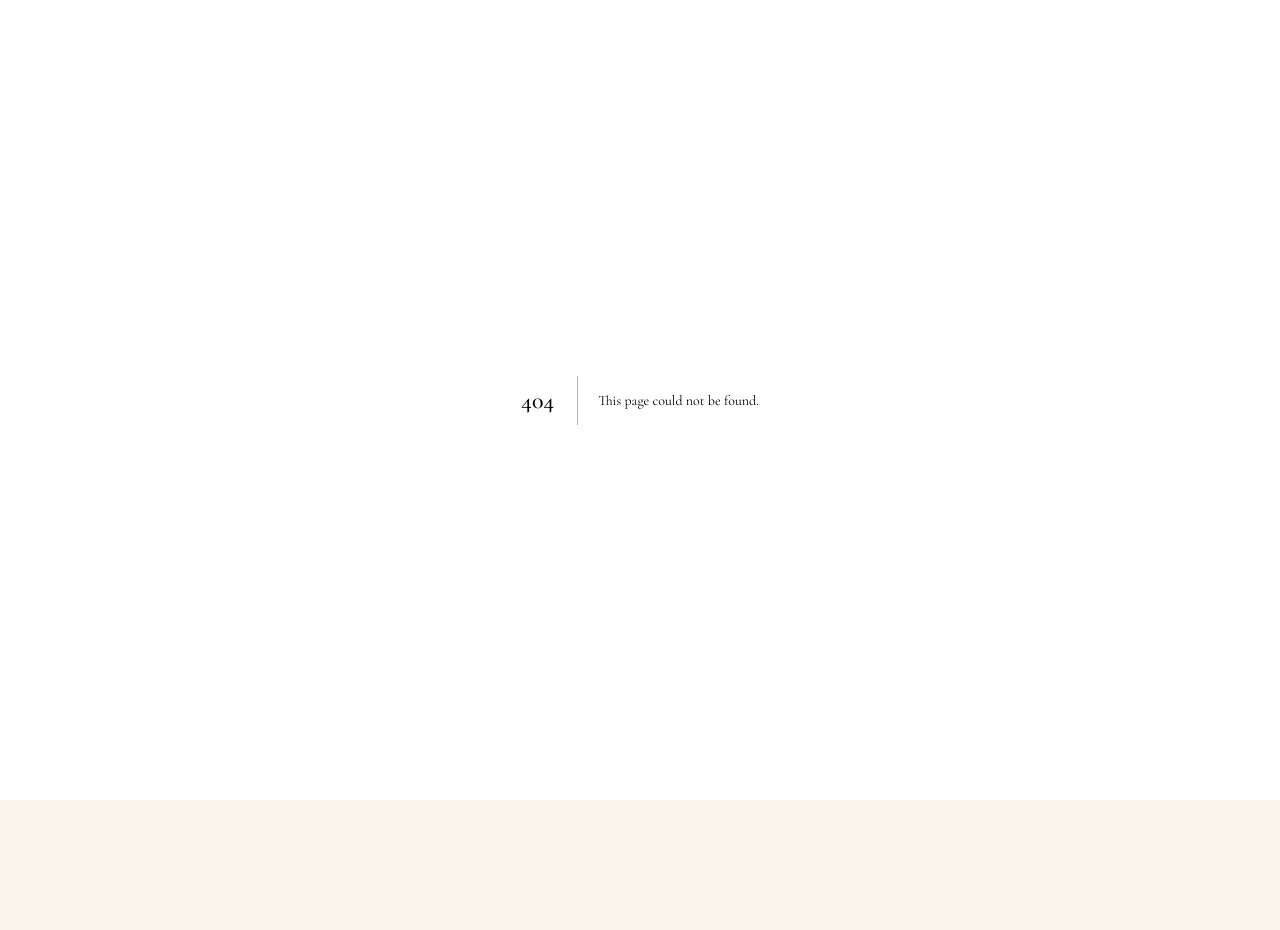
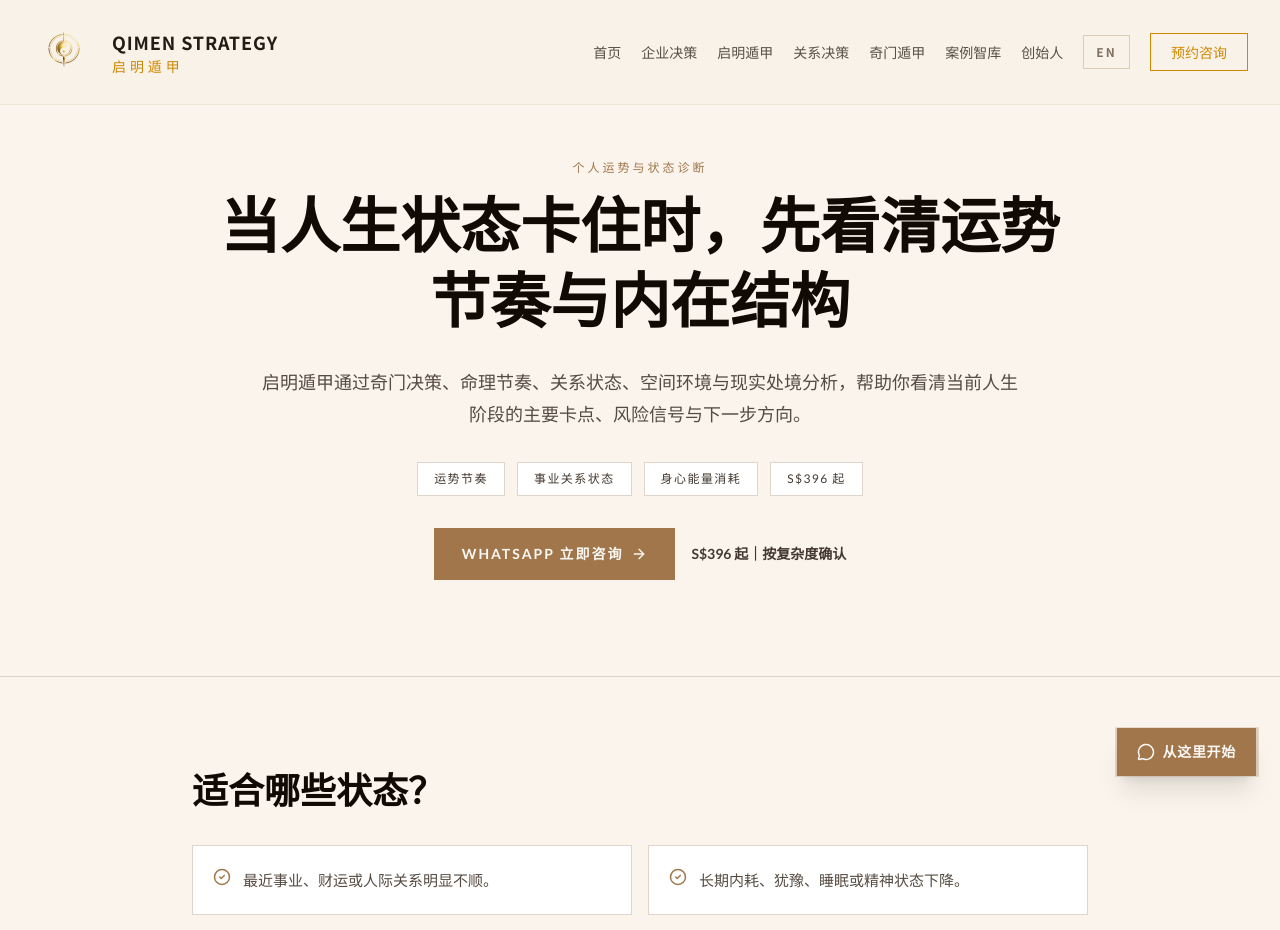
Before and after one commit to BODHIWONG/qmfeng-website, a Next.js app: page /personal-life-state-diagnostic in a window 1280 px wide. Before the commit this address had no page. Shown: the top 930 px of the page. Before the commit the page ends 800 px from the top, so only its background shows below. Built offline with nearby package versions, Linux system fonts and the light colour scheme.

Commit message:
Add personal life-state diagnostic page

```diff
--- /dev/null
+++ b/app/personal-life-state-diagnostic/page.tsx
@@ -0,0 +1,122 @@
+import type { Metadata } from "next";
+import { LanguageProvider } from "@/contexts/language-context";
+import ServiceDetailTemplate, { type ServicePageContent } from "@/components/service-detail-template";
+
+export const metadata: Metadata = {
+  title: "个人运势与状态诊断｜Personal Life-State Diagnostic Singapore",
+  description:
+    "Personal Luck and Life-State Diagnostic by Qimen Strategy Singapore. A private advisory review for personal momentum, career direction, relationship patterns, energy state and next-step decisions. This is not medical diagnosis.",
+  keywords: [
+    "Personal Luck Diagnostic Singapore",
+    "Life State Diagnostic Singapore",
+    "Qimen personal consultation Singapore",
+    "个人运势诊断",
+    "人生状态诊断",
+    "启明遁甲",
+    "Qimen Strategy Singapore",
+  ],
+  alternates: {
+    canonical: "https://www.qmfeng.com/personal-life-state-diagnostic",
+  },
+  openGraph: {
+    title: "Personal Luck & Life-State Diagnostic | Qimen Strategy Singapore",
+    description:
+      "Clarify personal momentum, career direction, relationship patterns, energy state and next-step decisions through Qimen Strategy advisory.",
+    url: "https://www.qmfeng.com/personal-life-state-diagnostic",
+    type: "website",
+  },
+};
+
+const content: ServicePageContent = {
+  badgeZh: "个人运势与状态诊断",
+  badgeEn: "Personal Luck & Life-State Diagnostic",
+  pageTitleZh: "个人运势与状态诊断",
+  pageTitleEn: "Personal Luck & Life-State Diagnostic",
+  heroTitleZh: "当人生状态卡住时，先看清运势节奏与内在结构",
+  heroTitleEn: "When life feels stuck, first clarify your momentum and inner structure",
+  heroSubtitleZh:
+    "启明遁甲通过奇门决策、命理节奏、关系状态、空间环境与现实处境分析，帮助你看清当前人生阶段的主要卡点、风险信号与下一步方向。",
+  heroSubtitleEn:
+    "Qimen Strategy reviews personal momentum, timing, relationship patterns, environment and real-life context to clarify current blocks, risk signals and the next practical direction.",
+  trustPointsZh: ["运势节奏", "事业关系状态", "身心能量消耗", "S$396 起"],
+  trustPointsEn: ["Life Momentum", "Career & Relationship State", "Energy Drain Review", "From S$396"],
+  priceZh: "S$396 起｜按复杂度确认",
+  priceEn: "From S$396 · Scope-Based Pricing",
+  symptomsTitleZh: "适合哪些状态？",
+  symptomsTitleEn: "Which situations is this for?",
+  symptomsZh: [
+    "最近事业、财运或人际关系明显不顺。",
+    "长期内耗、犹豫、睡眠或精神状态下降。",
+    "情感关系反复拉扯，看不清该进还是退。",
+    "人生方向不清晰，不知道下一步该如何选择。",
+    "感觉家宅或空间状态影响自己。",
+    "希望提前看清未来 3–12 个月的风险与机会。"
+  ],
+  symptomsEn: [
+    "Career, wealth or relationships have felt blocked recently.",
+    "You feel drained, uncertain, sleepless or mentally exhausted.",
+    "A relationship keeps pulling you back and forth.",
+    "Your life direction is unclear and the next step feels difficult.",
+    "Your home or environment may be affecting your state.",
+    "You want to see risks and opportunities across the next 3–12 months."
+  ],
+  suitableTitleZh: "适合对象",
+  suitableTitleEn: "Who This Is For",
+  suitableZh: ["事业、感情或人生方向不清晰的人。", "长期内耗、状态下滑或感觉卡住的人。", "希望用一次综合诊断看清当前阶段的人。", "需要在重要决定前先稳定判断的人。"],
+  suitableEn: ["People unclear about career, relationship or life direction.", "Clients feeling stuck, drained or unstable.", "Those who want one integrated review of their current phase.", "People who need clearer judgment before an important decision."],
+  approachTitleZh: "诊断如何进行？",
+  approachTitleEn: "How the diagnostic works",
+  approachIntroZh:
+    "本诊断重点看清运势节奏、事业财运、关系状态、身心能量消耗、家宅空间影响与下一步选择。它不是医疗诊断，也不替代医生建议。",
+  approachIntroEn:
+    "This diagnostic reviews personal momentum, career and wealth direction, relationship state, energy drain, environmental influence and next-step decisions. It is not medical diagnosis and does not replace medical advice.",
+  steps: [
+    { titleZh: "状态梳理", titleEn: "State Briefing", descZh: "了解当前事业、关系、睡眠、情绪与现实处境。", descEn: "Review current career, relationship, sleep, emotion and life context." },
+    { titleZh: "运势节奏", titleEn: "Momentum Review", descZh: "判断当前阶段是进、守、调整还是转向。", descEn: "Assess whether this phase supports moving, holding, adjusting or redirecting." },
+    { titleZh: "风险与机会", titleEn: "Risk & Opportunity", descZh: "看清未来 3–12 个月的阻力、机会与关键节点。", descEn: "Clarify risks, opportunities and key timing across the next 3–12 months." },
+    { titleZh: "行动方向", titleEn: "Action Direction", descZh: "整理更清晰、现实、可执行的下一步建议。", descEn: "Provide clearer, realistic and actionable next-step guidance." }
+  ],
+  casesTitleZh: "常见诊断方向",
+  casesTitleEn: "Common Diagnostic Directions",
+  cases: [
+    { titleZh: "事业卡点", titleEn: "Career Block", bodyZh: "看清当前事业停滞背后的时机、方向与人事结构。", bodyEn: "Clarify timing, direction and people dynamics behind career stagnation." },
+    { titleZh: "关系拉扯", titleEn: "Relationship Pull", bodyZh: "判断关系实质、消耗点与下一步处理方向。", bodyEn: "Review relationship nature, emotional drain and next-step direction." },
+    { titleZh: "状态下滑", titleEn: "State Decline", bodyZh: "观察内耗、空间、节奏与决策状态之间的关系。", bodyEn: "Review how inner drain, environment and rhythm affect decision state." }
+  ],
+  faqTitleZh: "常见问题",
+  faqTitleEn: "FAQ",
+  faqs: [
+    {
+      qZh: "这是身体健康检查吗？",
+      qEn: "Is this a medical health check?",
+      aZh: "不是。本服务不属于医疗诊断，不判断疾病，也不替代医生建议。它是人生状态、运势节奏、能量消耗与决策方向的综合评估。",
+      aEn: "No. This is not medical diagnosis, does not assess disease and does not replace medical advice. It is an advisory review of life state, momentum, energy drain and decision direction.",
+    },
+    {
+      qZh: "费用如何确认？",
+      qEn: "How is the fee confirmed?",
+      aZh: "个人运势与状态诊断 S$396 起。若涉及复杂情感关系、婚姻、多方关系或后续顾问支持，将根据范围确认费用。",
+      aEn: "Personal Luck & Life-State Diagnostic starts from S$396. Complex relationship, marriage, multi-party or follow-up advisory cases are scoped separately.",
+    },
+    {
+      qZh: "需要准备什么？",
+      qEn: "What should I prepare?",
+      aZh: "请先说明当前最主要的问题、近期状态、想判断的方向与必要背景。",
+      aEn: "Please share your main issue, current state, decision area and relevant background.",
+    },
+  ],
+  ctaTitleZh: "先看清状态，再决定下一步",
+  ctaTitleEn: "Clarify your state before deciding the next step",
+  ctaBodyZh: "个人运势与状态诊断适合正在经历事业、关系、情绪、空间或人生方向卡点的人。基础诊断 S$396 起。",
+  ctaBodyEn: "Personal Luck & Life-State Diagnostic is suitable for people facing blocks in career, relationships, emotion, environment or life direction. Entry diagnostic starts from S$396.",
+  waTextZh: "你好，启明遁甲 Qimen Strategy，我想预约个人运势与状态诊断。",
+  waTextEn: "Hello Qimen Strategy, I would like to book a Personal Luck and Life-State Diagnostic."
+};
+
+export default function PersonalLifeStateDiagnosticPage() {
+  return (
+    <LanguageProvider>
+      <ServiceDetailTemplate content={content} />
+    </LanguageProvider>
+  );
+}
```
